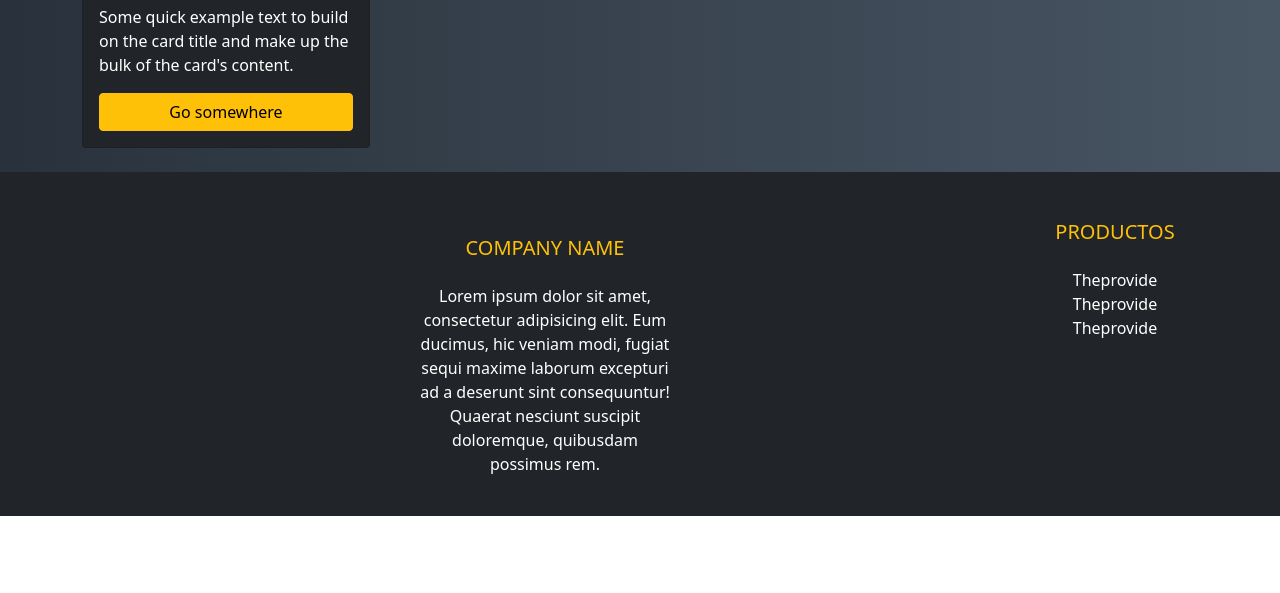
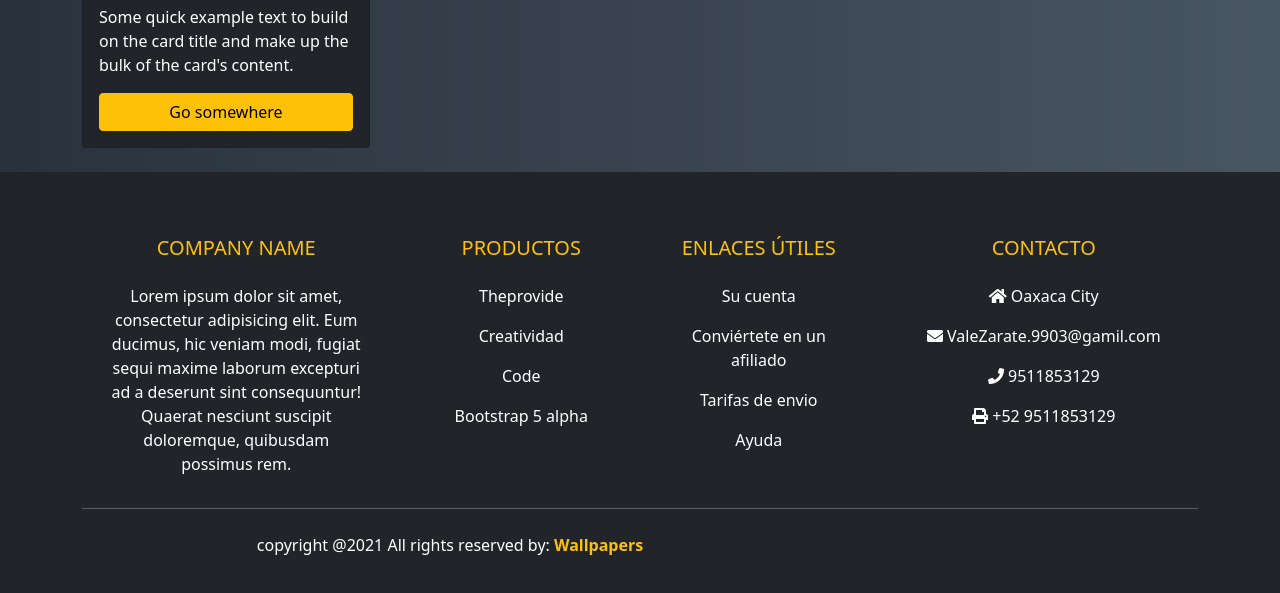
Before and after one commit to JoseVale99/HMTL-CSS-Bootstrap4, a plain HTML site: page Boostrap/index.html in a window 1280 px wide. Shown: the part 1280-1873 px from the top of the page. Before the commit the page ends 1796 px from the top, so only its background shows below. Drawn offline with nearby package versions, Linux system fonts and the light colour scheme.

Commit message:
index.html

```diff
--- a/Boostrap/index.html
+++ b/Boostrap/index.html
@@ -169,7 +169,7 @@
           </div>
         </div>
       </div>
-<!-- columna -->
+      <!-- columna -->
     </div>
   </div>
   </div>
@@ -185,15 +185,69 @@
             laborum excepturi ad a deserunt sint consequuntur! Quaerat nesciunt suscipit doloremque, quibusdam possimus
             rem.</p>
         </div>
-        <div class="col-md-2 collg2" col-xl-2 mx-auto mt-3>
+        <div class="col-md-2 col-lg-2 col-xl-2 mx-auto mt-3">
           <h5 class="text-uppercase mb-4 font-weight-bold text-warning">PRODUCTOS </h5>
           <p>
             <a href="#" class=" text-white">Theprovide</a>
-            <a href="#" class=" text-white">Theprovide</a>
-            <a href="#" class=" text-white">Theprovide</a>
+          </p>
+          <p>
+            <a href="#" class=" text-white">Creatividad</a>
+          </p>
+          <p>
+            <a href="#" class=" text-white">Code</a>
+          </p>
+          <p>
+            <a href="#" class=" text-white">Bootstrap 5 alpha</a>
           </p>
         </div>
+        <div class="col-md-3 col-lg-2 col-xl-2 mx-auto mt-3">
+          <h5 class="text-uppercase mb-4  font-weight-bold text-warning">ENLACES ÚTILES
+          </h5>
+          <p>
+            <a href="#" class=" text-white">Su cuenta</a>
+          </p>
+          <p>
+             <a href="#" class=" text-white">Conviértete en un afiliado</a>
+          </p>
+         <p>
+            <a href="#" class=" text-white">Tarifas de envio</a>
+         </p>
+         <p>
+          <a href="#" class=" text-white">Ayuda</a>
+       </p>
+        </div>
+        <div class="col-md-4 col-lg-3 col-xl-3 mx-auto mt-3">
+          <h5 class="text-uppercase mb-4  font-weight-bold text-warning">Contacto</h5>
+
+        <p>
+          <i class="fas fa-home mr-3"></i> Oaxaca City
+        </p>
+        <p>
+          <i class="fas fa-envelope mr-3"></i> ValeZarate.9903@gamil.com
+        </p>
+        <p>
+          <i class="fas fa-phone mr-3"></i> 9511853129
+        </p>
+        <p>
+          <i class="fas fa-print mr-3"></i> +52 9511853129
+        </p>
+        </div>
       </div>
+      <hr class="mb-4">
+    <div class="row align-items-center">
+    <div class="col-md-7 col-lg-8 ">
+      <p>copyright @2021 All rights reserved by:
+        <a href="#" class="text-white">
+          <strong class="text-warning ">Wallpapers</strong>
+        </a>
+      </p>
+    </div>
+    <div class="col-md-5 col-lg-4">
+      <div class="text-center text-md-right">
+        <ul class="list-unstyled list-inline"></ul>
+      </div>
+    </div>
+    </div>
     </div>
   </footer>
   <!-- Optional JavaScript; choose one of the two! -->
```
